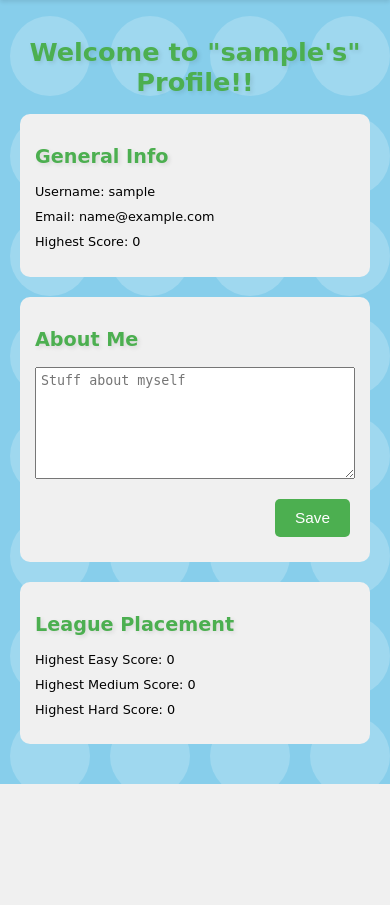
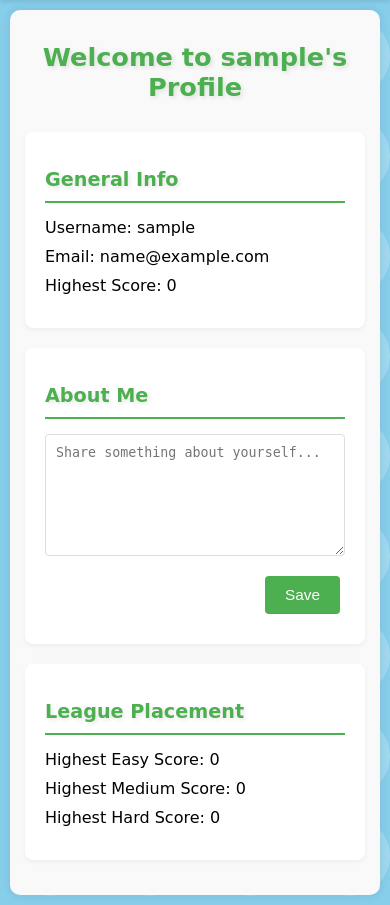
Before and after one commit to Iansogotthis/whackAmole, a Flask app: page /profile in a window 390 px wide. Shown: the part 194-1099 px from the top of the page. Before the commit the page ends 978 px from the top, so only its background shows below. Run offline with Flask 3, Linux system fonts and the light colour scheme; the visitor is signed in with stand-in values (Sample User, id 1); data that the repository does not hold is empty; parts of the project's set-up code (start-up, migrations or seed data) failed here and were passed over.

Commit message:
Agent query: 1. Please log in to the application. 2. Navigate to the profile page. 3. Check if the profile page is displaying correctly with the new layout, including the centered title, white background for sections, and green headings. 4. Verify if the layout is responsive and looks good on both desktop and mobile devices (try resizing the browser window).

```diff
--- a/static/css/style.css
+++ b/static/css/style.css
@@ -207,20 +207,32 @@ form input {
 
 #profile {
     max-width: 800px;
-    margin: 0 auto;
+    margin: 20px auto;
     padding: 20px;
+    background-color: #f9f9f9;
+    border-radius: 10px;
+    box-shadow: 0 0 10px rgba(0, 0, 0, 0.1);
 }
 
 #profile h1 {
     text-align: center;
     color: #4CAF50;
+    margin-bottom: 30px;
 }
 
 #general_data, .blurb, .Leader_data {
-    background-color: #f0f0f0;
-    border-radius: 10px;
-    padding: 15px;
+    background-color: white;
+    border-radius: 8px;
+    padding: 20px;
     margin-bottom: 20px;
+    box-shadow: 0 2px 4px rgba(0, 0, 0, 0.05);
+}
+
+#general_data h2, .blurb h2, .Leader_data h2 {
+    color: #4CAF50;
+    border-bottom: 2px solid #4CAF50;
+    padding-bottom: 10px;
+    margin-bottom: 15px;
 }
 
 #general_data ul, .Leader_data ul {
@@ -230,6 +242,7 @@ form input {
 
 #general_data li, .Leader_data li {
     margin-bottom: 10px;
+    font-size: 16px;
 }
 
 #me_form {
@@ -240,11 +253,25 @@ form input {
 #me_form textarea {
     height: 100px;
     margin-bottom: 10px;
-    padding: 5px;
+    padding: 10px;
+    border: 1px solid #ddd;
+    border-radius: 4px;
+    resize: vertical;
 }
 
 #me_form button {
     align-self: flex-end;
+    background-color: #4CAF50;
+    color: white;
+    border: none;
+    padding: 10px 20px;
+    border-radius: 4px;
+    cursor: pointer;
+    transition: background-color 0.3s;
+}
+
+#me_form button:hover {
+    background-color: #45a049;
 }
 
 @media only screen and (max-width: 600px) {
@@ -262,6 +289,10 @@ form input {
     .navbar li {
         margin: 10px 0;
     }
+    #profile {
+        margin: 10px;
+        padding: 15px;
+    }
 }
 
 @media only screen and (max-width: 400px) {
--- a/templates/profile.html
+++ b/templates/profile.html
@@ -4,7 +4,7 @@
 
 {% block content %}
 <div id="profile">
-    <h1>Welcome to "{{ user.username }}'s" Profile!!</h1>
+    <h1>Welcome to {{ user.username }}'s Profile</h1>
 
     <div id="general_data">
         <h2>General Info</h2>
@@ -18,7 +18,7 @@
     <div class="blurb">
         <h2>About Me</h2>
         <span id="me_form">
-            <textarea id="about_me" placeholder="Stuff about myself"></textarea>
+            <textarea id="about_me" placeholder="Share something about yourself..."></textarea>
             <button onclick="saveAboutMe()">Save</button>
         </span>
     </div>
@@ -26,9 +26,9 @@
     <div class="Leader_data">
         <h2>League Placement</h2>
         <ul>
-            <li>Highest Easy Score: {{ user_stats['easy'] }}</li>
-            <li>Highest Medium Score: {{ user_stats['medium'] }}</li>
-            <li>Highest Hard Score: {{ user_stats['hard'] }}</li>
+            <li>Highest Easy Score: {{ user_stats.easy }}</li>
+            <li>Highest Medium Score: {{ user_stats.medium }}</li>
+            <li>Highest Hard Score: {{ user_stats.hard }}</li>
         </ul>
     </div>
 </div>
@@ -37,9 +37,7 @@
 {% block scripts %}
 <script>
 function saveAboutMe() {
-    var aboutMe = document.getElementById('about_me').value;
-    // Here you would typically send this data to the server to save
-    // For now, we'll just update the placeholder
+    const aboutMe = document.getElementById('about_me').value;
     document.getElementById('about_me').placeholder = aboutMe;
 }
 </script>
```
Also changed, not shown: main.py (+39 -12 lines).
